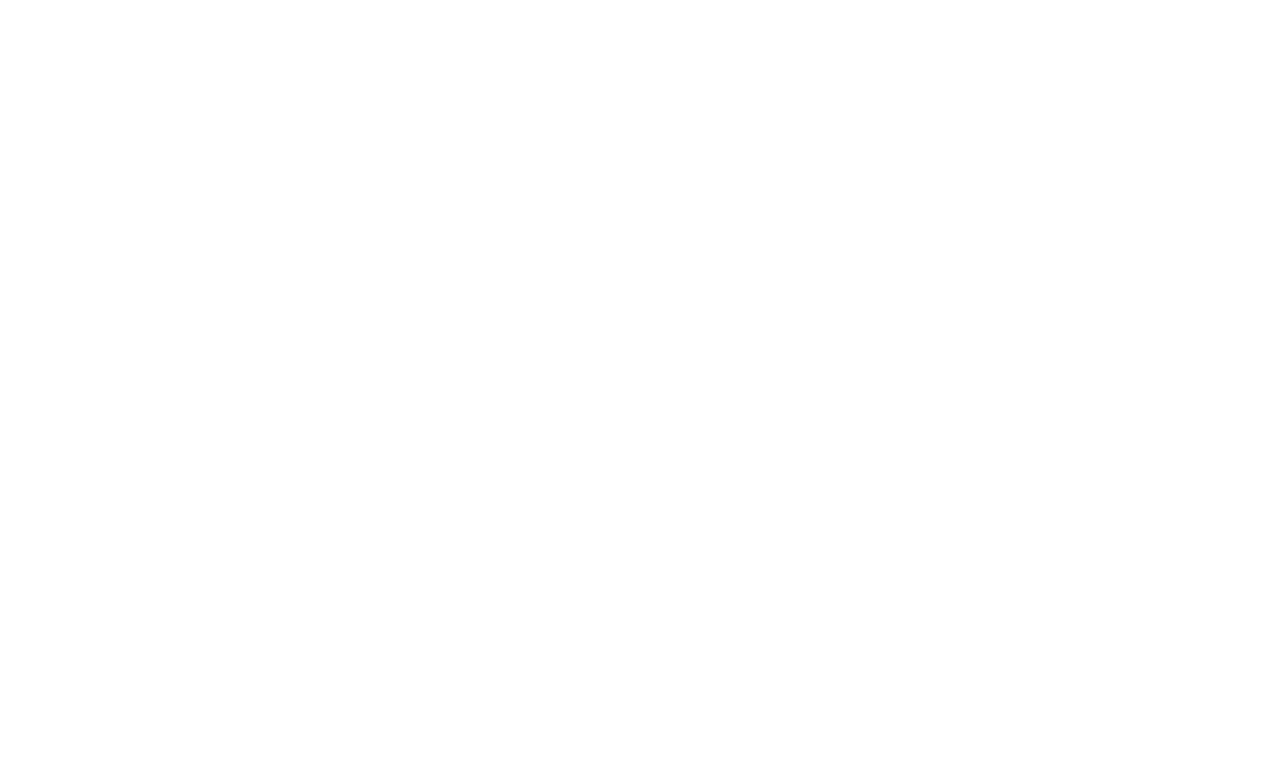
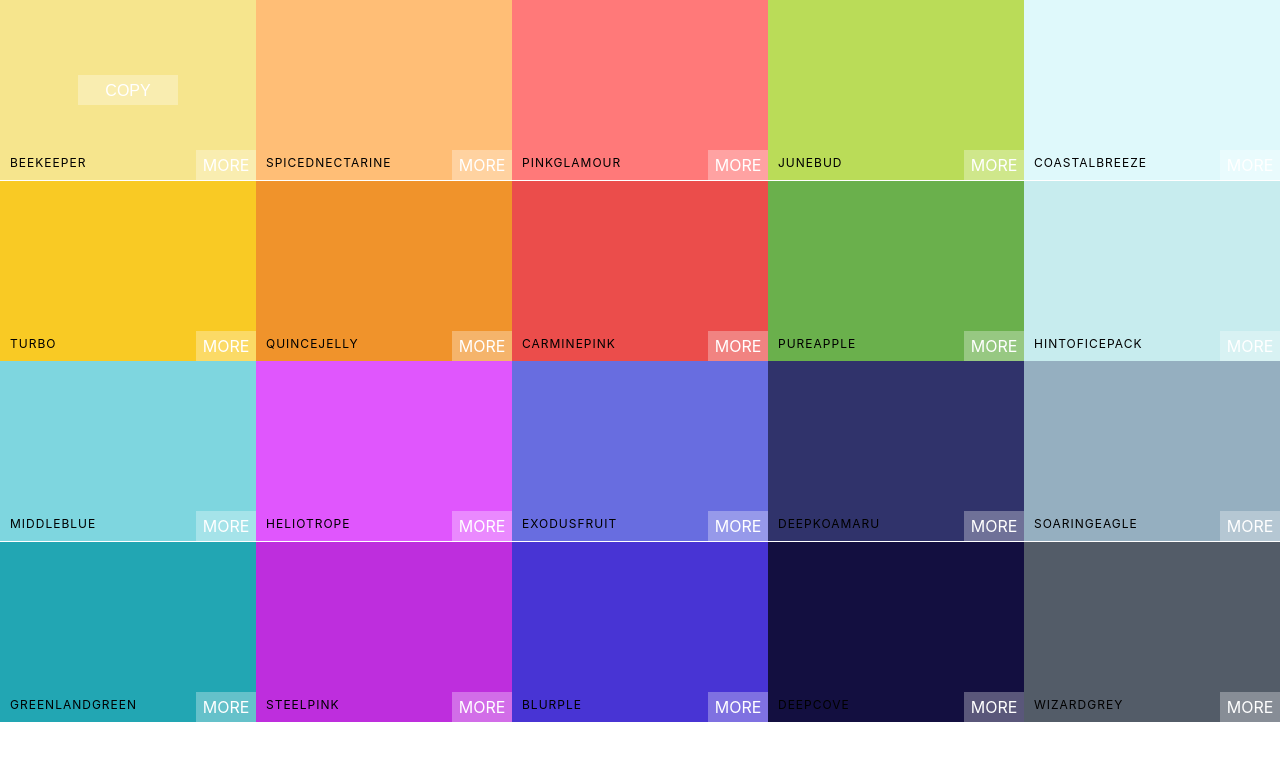
Before and after one commit to carlomunguia/complexion, a React (Create React App) app in the folder complexion/: page / in a window 1280 px wide. Shown: the top 760 px of the page. Built offline with nearby package versions, Linux system fonts and the light colour scheme.

Commit message:
Complexion 2
created a colorbox component to display colors from seedColors, added styling via css to colorboxes to display properly on page, created a palette css

```diff
--- /dev/null
+++ b/complexion/src/ColorBox.css
@@ -0,0 +1,60 @@
+.ColorBox {
+    width: 20%;
+    height: 25%;
+    margin: 0 auto;
+    display: inline-block;
+    position: relative;
+    cursor: pointer;
+    margin-bottom: -3.5px;
+}
+
+.copy-button{
+    width: 100px;
+    height: 30px;
+    position: absolute;
+    display: inline-block;
+    top:50%;
+    left: 50%;
+    margin-left: -50px;
+    margin-top: -15px;
+    text-align: center;
+    outline: none;
+    background: rgba(255, 255, 255, 0.3);
+    font-size: 1rem;
+    line-height: 30px;
+    color: white;
+    text-transform: uppercase;
+    border: none;
+    opacity: 0;
+}
+
+.ColorBox:hover .copy-button {
+    opacity: 1;
+    transition: 0.5s;
+}
+
+.box-content {
+    position: absolute;
+    width: 100%;
+    left: 0px;
+    bottom: 0px;
+    padding: 10px;
+    color: black;
+    letter-spacing: 1px;
+    text-transform: uppercase;
+    font-size: 12px;
+}
+
+.see-more {
+    background:rgba(255, 255, 255, 0.3);
+    position: absolute;
+    border: none;
+    right: 0px;
+    bottom: 0px;
+    color: white;
+    width: 60px;
+    height: 30px;
+    text-align: center;
+    line-height: 30px;
+    text-transform: uppercase;
+}
--- /dev/null
+++ b/complexion/src/ColorBox.js
@@ -0,0 +1,21 @@
+import React, { Component } from "react";
+import "./ColorBox.css";
+
+class ColorBox extends Component {
+  render() {
+    const { background, name } = this.props;
+    return (
+      <div style={{ background }} className='ColorBox'>
+        <div className='copy-container'>
+          <div className='box-content'>
+            <span>{name}</span>
+          </div>
+          <button className='copy-button'>Copy</button>
+        </div>
+        <span className='see-more'>More</span>
+      </div>
+    );
+  }
+}
+
+export default ColorBox;
--- /dev/null
+++ b/complexion/src/Palette.css
@@ -0,0 +1,6 @@
+.Palette{
+    height: 100vh;
+}
+.Palette-colors {
+    height: 90%;
+}
--- a/complexion/src/Palette.js
+++ b/complexion/src/Palette.js
@@ -1,10 +1,15 @@
 import React, { Component } from "react";
+import ColorBox from "./ColorBox";
+import "./Palette.css";
 
 class Palette extends Component {
   render() {
+    const colorBoxes = this.props.colors.map((color) => (
+      <ColorBox background={color.color} name={color.name} />
+    ));
     return (
-      <div className="Palette">
-        <div className="Palette-colors"></div>
+      <div className='Palette'>
+        <div className='Palette-colors'>{colorBoxes}</div>
       </div>
     );
   }
```
